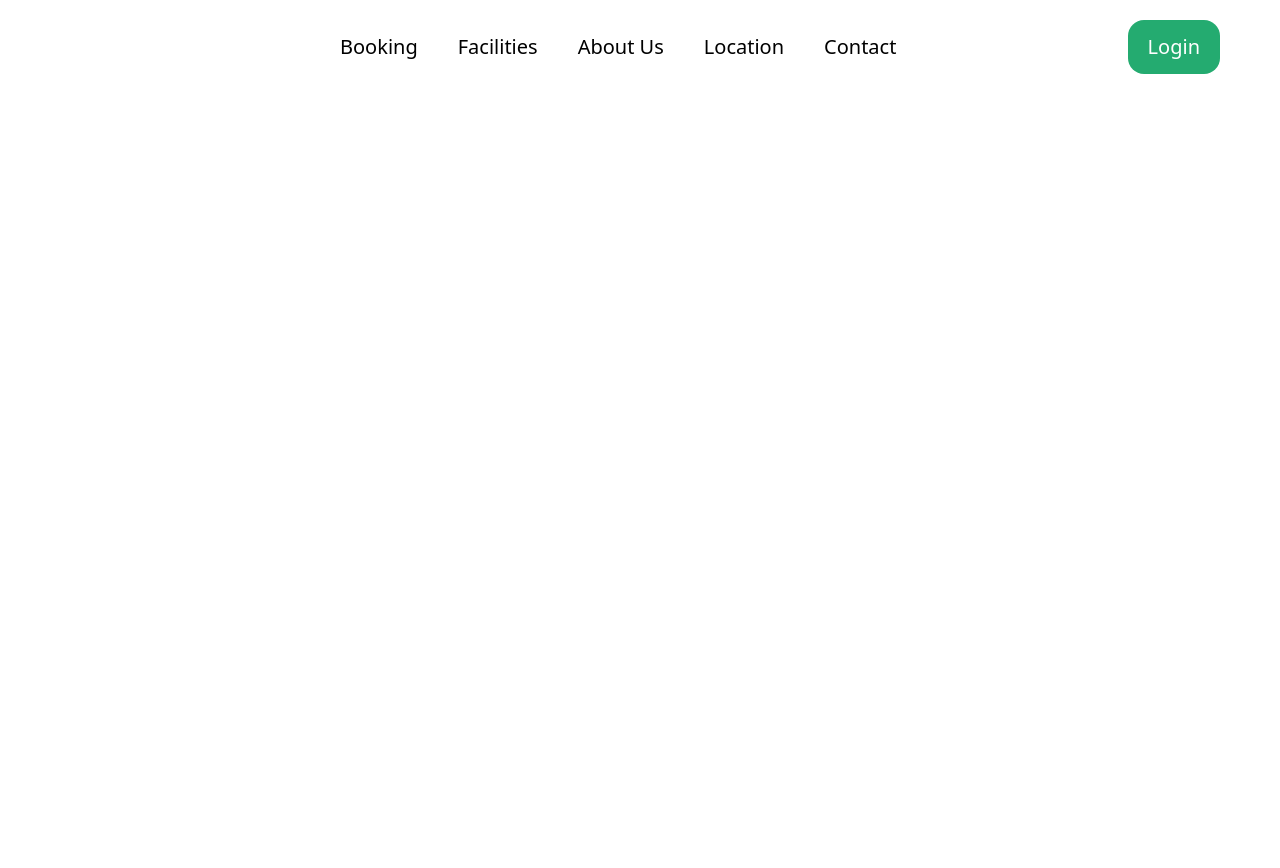
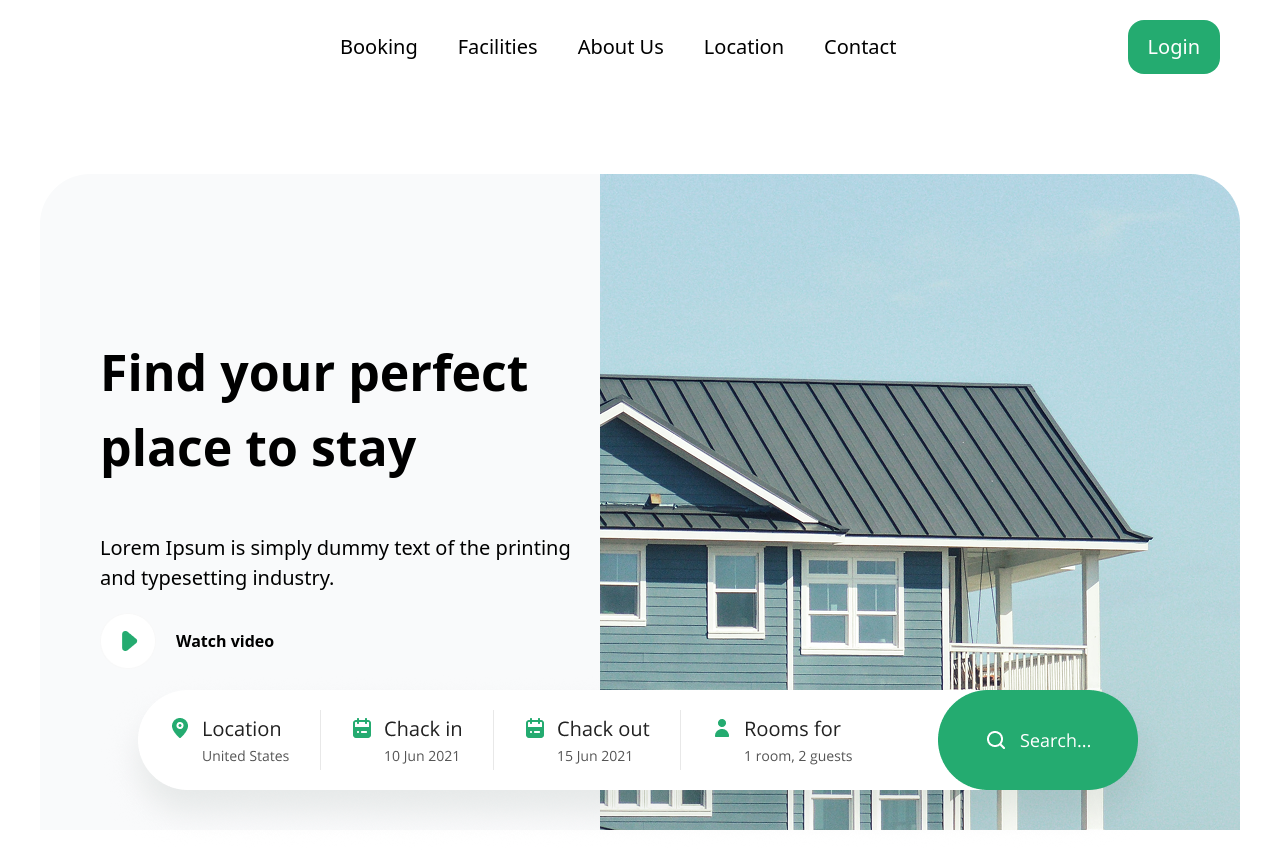
Before and after one commit to azizbekjonsanginov0606-cmd/Find_your_perfect_place_to_stay, a website: page src/index.html in a window 1280 px wide. Before the commit the page ends 800 px from the top, so only its background shows below. Drawn offline with nearby package versions, Linux system fonts and the light colour scheme; files that its build step writes are made by us from their sources.

Commit message:
section1

```diff
--- a/src/index.html
+++ b/src/index.html
@@ -23,5 +23,24 @@
           Login
         </button>
       </nav>
+      <section
+        class=" max-w-300 m-auto lg:flex bg-gray-50  items-center justify-between rounded-t-[50px] my-20"
+      >
+        <div class="flex flex-col justify-between gap-5 pl-15 ">
+          <h1 class="text-[50px] font-bold mb-7">
+            Find your perfect place to stay
+          </h1>
+          <p class="text-[20px]">
+            Lorem Ipsum is simply dummy text of the printing and typesetting
+            industry.
+          </p>
+          <div class="flex gap-5 items-center font-bold">
+            <img src="./img/Group 2.png" alt="" />
+            <p>Watch video</p>
+          </div>
+        </div>
+        <img src="./img/image.png" alt="" />
+        <img src="./img/search button.png" alt="d" class="absolute  mt-130 ml-15">
+      </section>
 </body>
 </html>
```
Also changed, not shown: README.md, src/img/search button.png (added).
